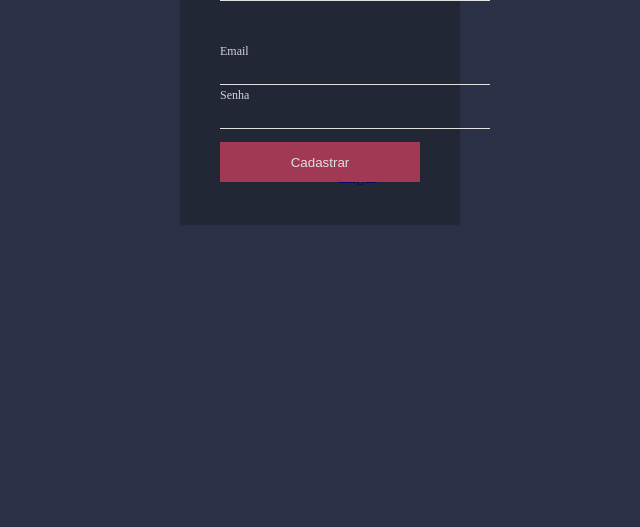
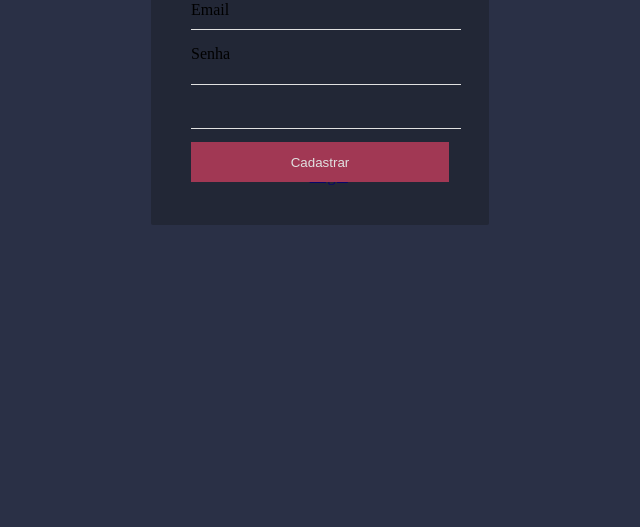
Before and after one commit to RafaelKloh/sistemaApostaFront, a plain HTML site: page cadastroUsuario/index.html in a window 1280 px wide. Shown: the part 273-800 px from the top of the page, without its empty margins (320-960 px from the left). Drawn offline with Linux system fonts and the light colour scheme.

Commit message:
ajuste de detalhes

```diff
--- a/cadastroUsuario/style.css
+++ b/cadastroUsuario/style.css
@@ -13,7 +13,8 @@ h1 {
     left: 10px;
 }
 
-label {
+label#nome
+{
     color: #fff;
     font-size: 12px;
     opacity: 0.8;
@@ -74,13 +75,15 @@ input#nome {
     outline: none;
     color: #ffffff;
     width: 270px;
+    position: relative;
+    top: 29px;
 }
 
 .card {
     background-color: rgba(19, 19, 19, 0.3);
     padding: 40px;
     border-radius: 2px;
-    width: 280px;
+    width: 338px;
     position: relative;
     left: 50%;
     transform: translateX(-50%);
--- a/style.css
+++ b/style.css
@@ -69,9 +69,9 @@ input#senha{
     background-color: rgba(19, 19, 19, 0.3);
     padding: 40px;
     border-radius: 2px;
-    width: 280px;
+    width: 324px;
     position: relative;
     left: 50%;
     transform: translateX(-50%);
-    top: 100px;
+    top: 130px;
 }
```
